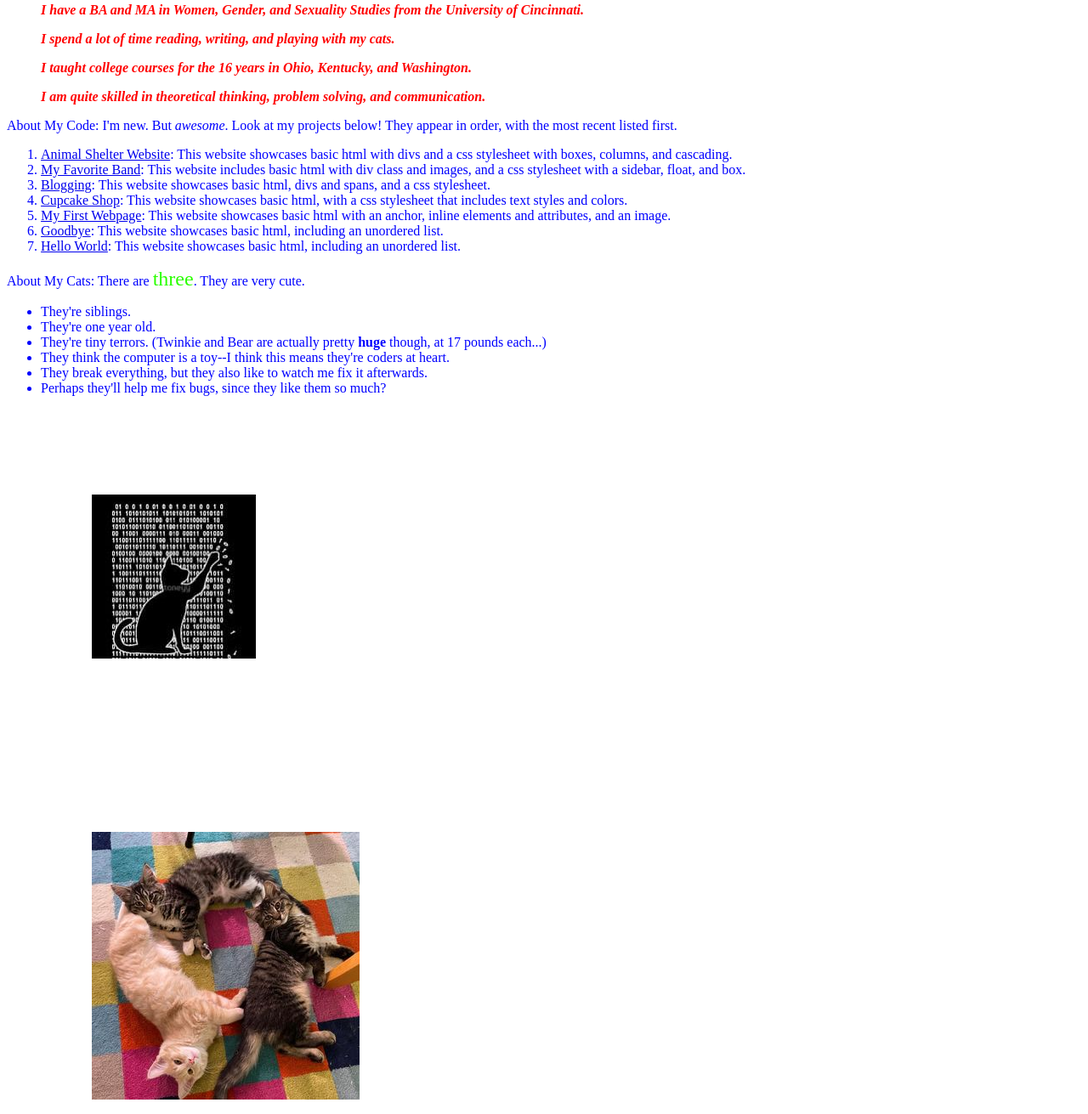
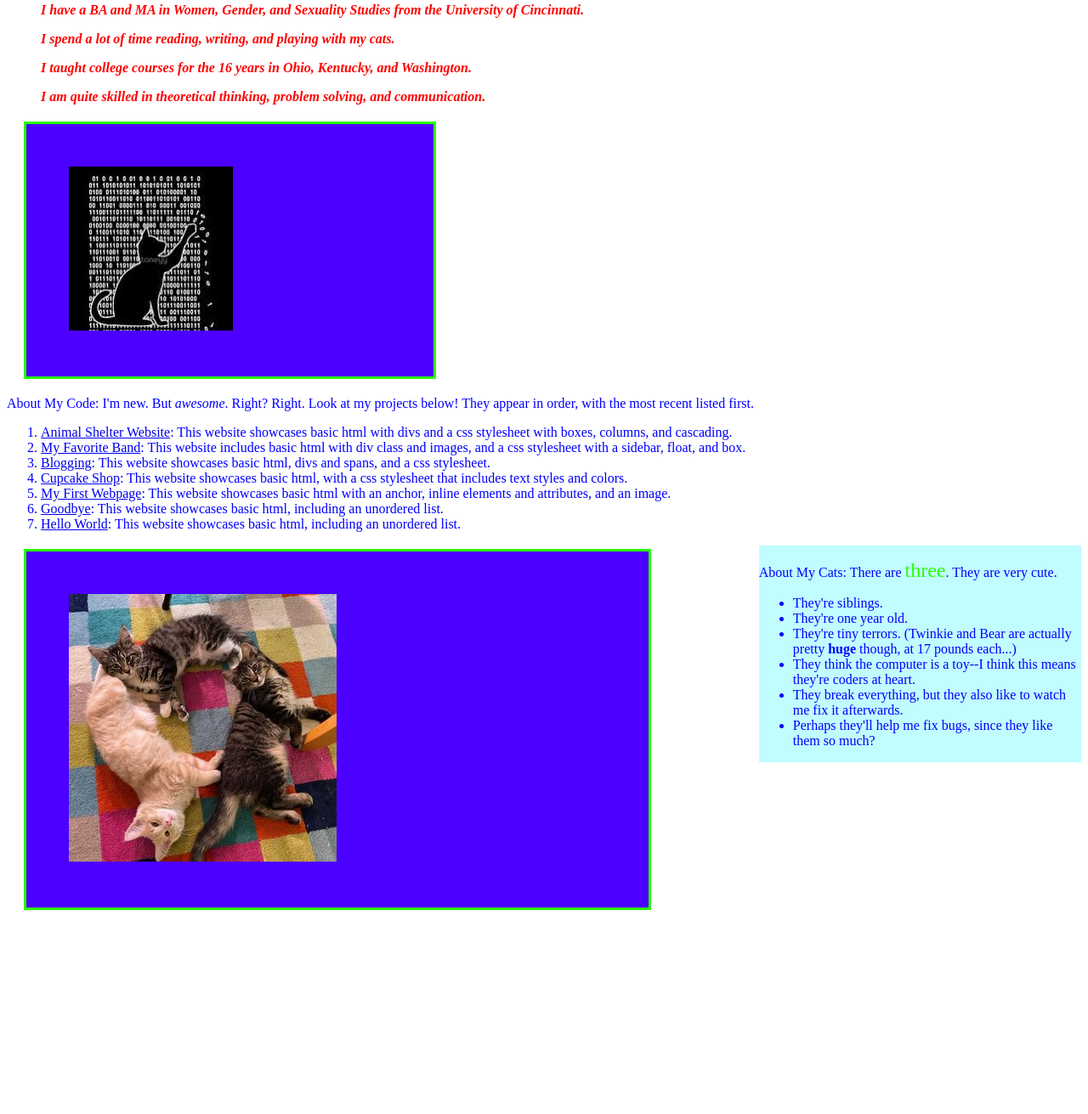
Before and after one commit to KaiKohlsdorf/kai-portfolio, a plain HTML site: page index.html in a window 1280 px wide. Shown: the part 269-1580 px from the top of the page at 85% size. After the commit the page ends 1360 px from the top, so only its background shows below. Drawn offline with Linux system fonts and the light colour scheme.

Commit message:
Add box model and float, fix errors.

```diff
--- a/css/styles.css
+++ b/css/styles.css
@@ -1,7 +1,18 @@
 .box1 {
-  padding: 100px;
+  width: 30%;
+  padding: 50px;
+  border: solid rgb(43, 255, 0);
+  background-color: rgb(76, 0, 255);
+  margin: 20px;
 }
 
+.box2 {
+  width: 50%;
+  padding: 50px;
+  border: solid rgb(43, 255, 0);
+  background-color: rgb(76, 0, 255);
+  margin: 20px;
+}
 .unimportant {
   color: red;
   font-style: italic;
@@ -17,3 +28,9 @@
   font-style: normal;
   font-size: x-large;
 }
+
+.sidebar {
+  width: 30%;
+  float: right;
+  background-color: rgb(193, 252, 255);
+}
--- a/index.html
+++ b/index.html
@@ -20,8 +20,11 @@
     </p>
   </div>
 
+  <div class="box1">
+    <img src="img/kai-coding-cat.jpeg" alt="This is a picture of a cat playing with binary code on a black screen."></div>
+
   <div class="important">
-    <p>About My Code: I'm new. But <em>awesome</em>. Look at my projects below! They appear in order, with the most recent listed first.</p>
+    <p>About My Code: I'm new. But <em>awesome</em>. Right? Right. Look at my projects below! They appear in order, with the most recent listed first.</p>
       <ol>
         <li><a href="https://github.com/KaiKohlsdorf/animal-shelter-website">Animal Shelter Website</a>: This website showcases basic html with divs and a css stylesheet with boxes, columns, and cascading.</li>
         <li><a href="https://github.com/KaiKohlsdorf/My_Favorite_Band">My Favorite Band</a>: This website includes basic html with div class and images, and a css stylesheet with a sidebar, float, and box.</li>
@@ -32,7 +35,7 @@
         <li><a href="https://github.com/KaiKohlsdorf/hello-world">Hello World</a>: This website showcases basic html, including an unordered list.</li>
       </ol>
 
-    <p>About My Cats: There are <span class="highlight">three</span>. They are very cute.
+    <div class="sidebar"><p>About My Cats: There are <span class="highlight">three</span>. They are very cute.
       <ul>
         <li>They're siblings.</li>
         <li>They're one year old.</li>
@@ -42,12 +45,11 @@
         <li>Perhaps they'll help me fix bugs, since they like them so much?</li>
       </ul>
       </p>
+    </div>
   </div>
 
-  <div class="box1">
-    <img src="img/kai-coding-cat.jpeg" alt="This is a picture of a cat playing with binary code on a black screen."></div>
 
-  <div class="box1">
+  <div class="box2">
     <img src="img/kai-representation.jpeg" alt="These are my cats as babies. They arranged themselves in a circle on their own, tip to toe."></div>
 
 </body>
```
